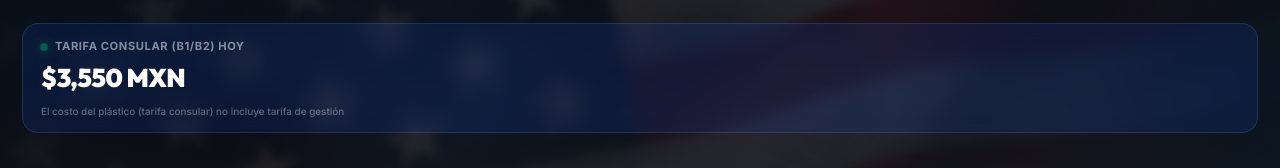
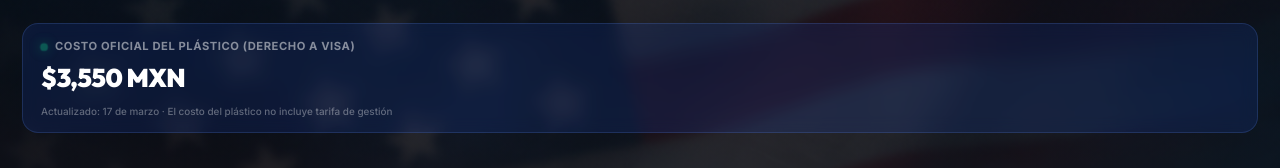
Before and after one commit to alan9924/visalink, a plain HTML site: page public/index.html in a window 1280 px wide. Shown: the part 203-371 px from the top of the page. Drawn offline with Linux system fonts and the light colour scheme.

Commit message:
Refactor: Actualizado título de tarifa para clarificar 'Costo del plástico' y agregado fecha automática

```diff
--- a/public/app.js
+++ b/public/app.js
@@ -735,15 +735,21 @@ setInterval(checkPassportUpdates, 60000);
 // =====================================================
 function updateLiveVisaFee() {
   const feeUSD = 185;
-  // Simulación de tipo de cambio consular (variación sutil)
   const baseRate = 18.50;
-  const variation = (new Date().getDate() % 10) / 10; // Variación basada en el día
+  const variation = (new Date().getDate() % 10) / 10;
   const finalRate = baseRate + variation;
-  const feeMXN = Math.round(feeUSD * finalRate / 5) * 5; // Redondear a múltiplos de 5
+  const feeMXN = Math.round(feeUSD * finalRate / 5) * 5;
+
+  const now = new Date();
+  const options = { day: 'numeric', month: 'long' };
+  const dateStr = now.toLocaleDateString('es-MX', options);
 
   const feeElement = document.getElementById('live-visa-fee');
-  if (feeElement) {
-    feeElement.textContent = `$${feeMXN.toLocaleString('es-MX')} MXN`;
+  const labelElement = document.querySelector('.live-fee-badge .disclaimer');
+
+  if (feeElement) feeElement.textContent = `$${feeMXN.toLocaleString('es-MX')} MXN`;
+  if (labelElement) {
+    labelElement.innerHTML = `Actualizado: ${dateStr} · El costo del plástico no incluye tarifa de gestión`;
   }
 }
 
--- a/public/index.html
+++ b/public/index.html
@@ -647,9 +647,9 @@
 
       <!-- Live Visa Fee Ticker -->
       <div class="live-fee-badge">
-        <div class="label"><span class="dot"></span>Tarifa Consular (B1/B2) hoy</div>
+        <div class="label" id="live-fee-label"><span class="dot"></span>Costo oficial del plástico (Derecho a Visa)</div>
         <div class="value" id="live-visa-fee">$3,425 MXN</div>
-        <div class="disclaimer">El costo del plástico (tarifa consular) no incluye tarifa de gestión</div>
+        <div class="disclaimer">Actualizado hoy · El costo del plástico no incluye tarifa de gestión</div>
       </div>
 
 
```
